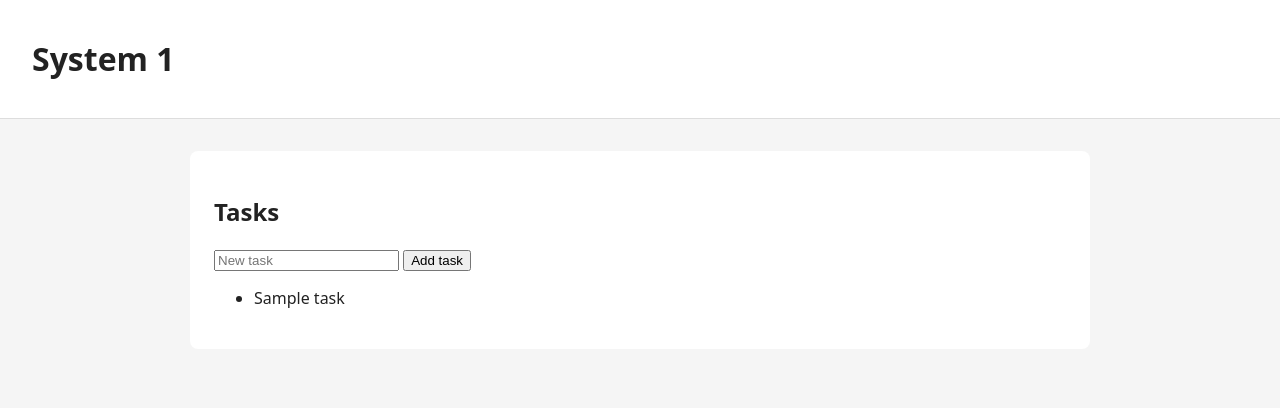
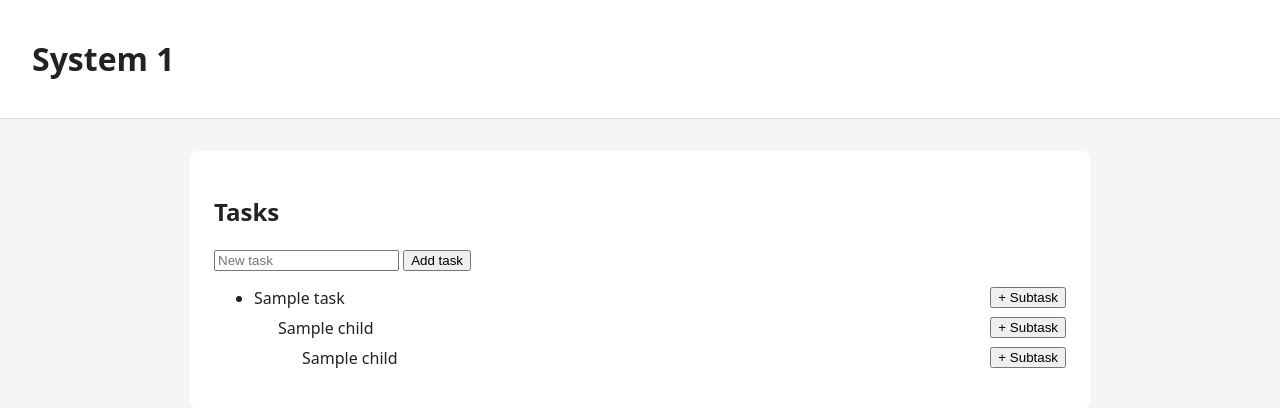
Before and after one commit to mstonesha/system1, a FastAPI app: template app/templates/tasks.html in a window 1280 px wide. Shown: the top 408 px of the page. Run offline with FastAPI, Linux system fonts and the light colour scheme; the template is opened without the code that fills it: most values are stand-ins (such as "Sample title", 1, 10 or a date in 2020).

Commit message:
Added hierarchical subtasks

```diff
--- a/app/main.py
+++ b/app/main.py
@@ -1,4 +1,5 @@
 from fastapi import Depends, FastAPI, Form, Request
+from fastapi.responses import HTMLResponse
 from fastapi.staticfiles import StaticFiles
 from fastapi.templating import Jinja2Templates
 from sqlalchemy.orm import Session
@@ -83,3 +84,35 @@ def create_task_from_form(
             "task": task,
         },
     )
+
+@app.post("/tasks/{parent_id}/subtasks")
+def create_subtask(
+    parent_id: int,
+    request: Request,
+    title: str = Form(...),
+    db: Session = Depends(get_db),
+):
+    parent = db.get(Task, parent_id)
+
+    if parent is None:
+        return HTMLResponse(
+            content="Parent task not found",
+            status_code=404,
+        )
+
+    task = Task(
+        title=title,
+        parent_task_id=parent_id,
+    )
+
+    db.add(task)
+    db.commit()
+    db.refresh(task)
+
+    return templates.TemplateResponse(
+        request=request,
+        name="partials/task_item.html",
+        context={
+            "task": task,
+        },
+    )
--- a/app/static/styles.css
+++ b/app/static/styles.css
@@ -22,3 +22,28 @@ section {
     padding: 1.5rem;
     border-radius: 8px;
 }
+
+.task-tree,
+.task-children {
+    list-style: none;
+    padding-left: 0;
+}
+
+.task-children {
+    margin-left: 1.5rem;
+}
+
+.task-row {
+    display: flex;
+    align-items: center;
+    gap: 0.75rem;
+    margin: 0.5rem 0;
+}
+
+.task-title {
+    flex: 1;
+}
+
+.subtask-form {
+    margin: 0.5rem 0 0.75rem 1.5rem;
+}
--- a/app/templates/partials/task_item.html
+++ b/app/templates/partials/task_item.html
@@ -1,3 +1,48 @@
-<li id="task-{{ task.id }}">
-    {{ task.title }}
+<li id="task-{{ task.id }}" class="task-item">
+
+    <div class="task-row">
+        <span class="task-title">
+            {{ task.title }}
+        </span>
+
+        <button
+            type="button"
+            class="subtask-toggle"
+            onclick="
+                const form = document.getElementById('subtask-form-{{ task.id }}');
+                form.hidden = !form.hidden;
+            "
+        >
+            + Subtask
+        </button>
+    </div>
+
+    <form
+        id="subtask-form-{{ task.id }}"
+        class="subtask-form"
+        hidden
+        hx-post="/tasks/{{ task.id }}/subtasks"
+        hx-target="#children-{{ task.id }}"
+        hx-swap="beforeend"
+        hx-on::after-request="this.reset(); this.hidden = true;"
+    >
+        <input
+            type="text"
+            name="title"
+            placeholder="New subtask"
+            required
+        >
+
+        <button type="submit">
+            Add
+        </button>
+    </form>
+
+    <ul id="children-{{ task.id }}" class="task-children">
+        {% for child in task.children %}
+            {% set task = child %}
+            {% include "partials/task_item.html" %}
+        {% endfor %}
+    </ul>
+
 </li>
--- /dev/null
+++ b/app/templates/partials/task_tree.html
@@ -0,0 +1,5 @@
+<ul class="task-tree">
+    {% for task in tasks %}
+        {% include "partials/task_item.html" %}
+    {% endfor %}
+</ul>
```
